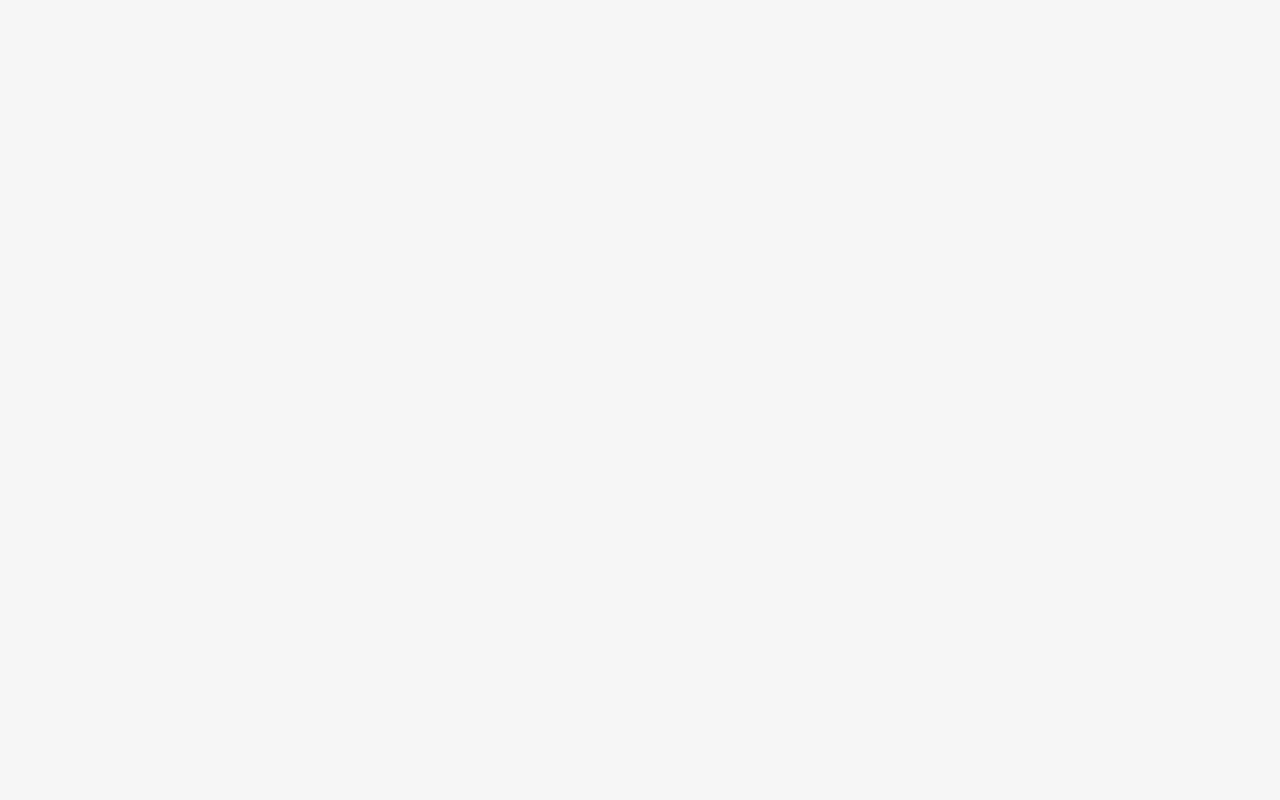
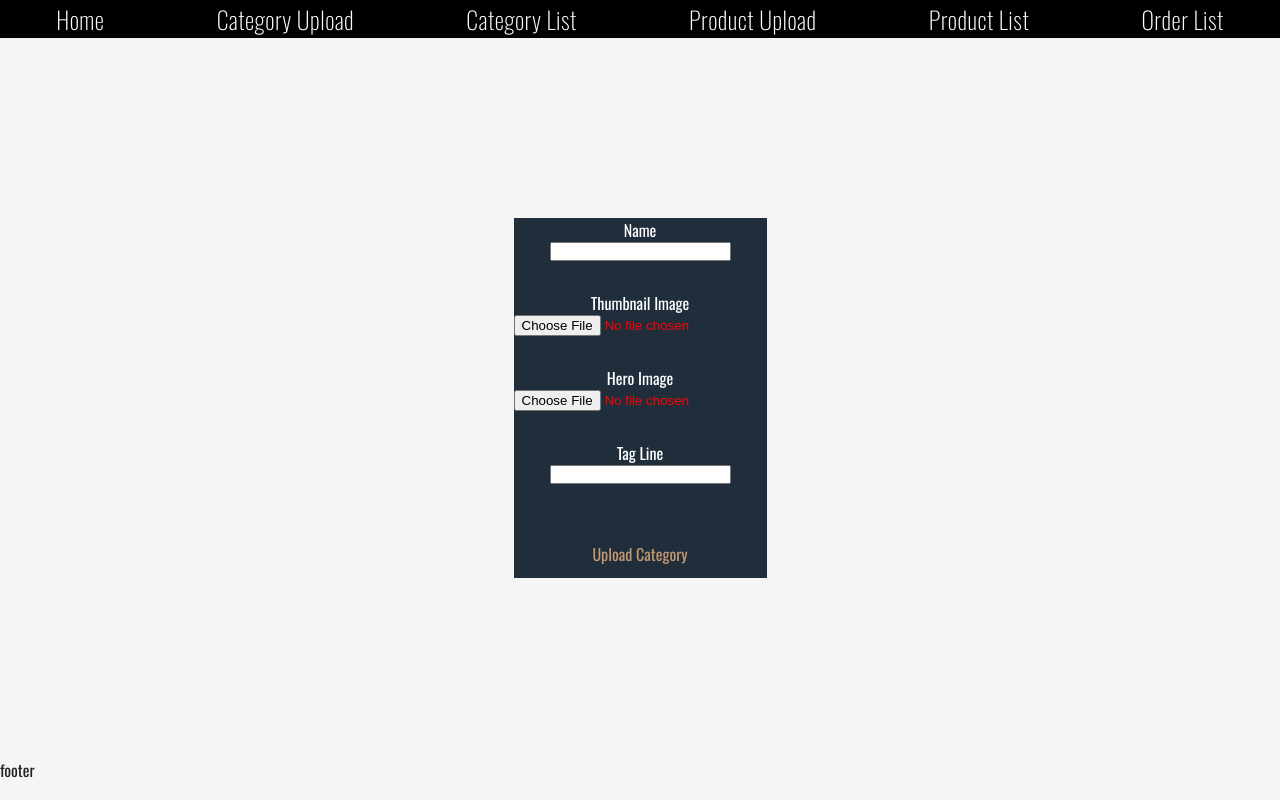
Before and after one commit to Burhanuddin785/DefenceSportsWorld, a React (Create React App) app: page /maalik/categoryUpload in a window 1280 px wide. Before the commit this address had no page. Built offline with nearby package versions, Linux system fonts and the light colour scheme.

Commit message:
Updates 1

```diff
--- a/package.json
+++ b/package.json
@@ -7,13 +7,16 @@
     "@testing-library/jest-dom": "^6.6.3",
     "@testing-library/react": "^16.3.0",
     "@testing-library/user-event": "^13.5.0",
+    "axios": "^1.10.0",
+    "formik": "^2.4.6",
     "prop-types": "^15.8.1",
     "react": "^19.1.0",
     "react-dom": "^19.1.0",
     "react-router-dom": "^7.5.0",
     "react-scripts": "5.0.1",
     "swiper": "^11.2.6",
-    "web-vitals": "^2.1.4"
+    "web-vitals": "^2.1.4",
+    "yup": "^1.6.1"
   },
   "scripts": {
     "start": "react-scripts start",
--- /dev/null
+++ b/src/Components/AdminComponents/featured/CategoryList.jsx
@@ -0,0 +1,61 @@
+import React, { useEffect, useState } from 'react'
+import axios from 'axios'
+import { useNavigate } from 'react-router-dom';
+
+const CategoryList = () => {
+  const [listData, setListData] = useState([]);
+  const navigate = useNavigate();
+  useEffect(()=>{
+    axios.get("http://localhost:8080/api/categories").then((res)=>{ setListData(res.data); console.log(listData)}).catch((err)=>{console.log(err)})
+  },[])
+
+  const handleDelete = (id) => {
+    if (window.confirm("Are you sure you want to delete this category?")) {
+      axios.delete(`http://localhost:8080/api/categories/${id}`)
+        .then(() => {
+          alert("Deleted successfully!");
+          window.location.reload();
+        })
+        .catch((err) => {
+          console.error(err);
+          alert("Something went wrong.");
+        });
+    }
+  };
+
+  return (
+    <div className='CategoryList'>
+      <div>{listData.length === 0 && <button onClick={()=>{navigate('/maalik/categoryUpload')}}>Add Category</button>}</div>
+      <table>
+        <thead>
+        <tr>
+        <th>Name</th>
+        <th>Template Image</th>
+        <th>Hero Image</th>
+        <th>Tag Line</th>
+        <th>Edit</th>
+        <th>Delete</th>
+        </tr>
+        </thead>
+        <tbody>
+        {
+          listData.map((data, index)=>{
+            return(
+              <tr key={index}>
+                <td className='tableData'>{data.name}</td>
+                <td className='tableData'><img className='template' src={`http://localhost:8080/adminUploads/categories/${data.templateImage}`} alt="template"/></td>
+                <td className='tableData'><img className='hero' src={`http://localhost:8080/adminUploads/categories/${data.heroImage}`} alt="hero"/></td>
+                <td className='tableData'>{data.tagLine}</td>
+                <td className='tableData'><button>Edit</button></td>
+                <td className='tableData'><button onClick={()=>{handleDelete(data._id)}}>Delete</button></td>
+              </tr>
+            )
+          })
+        }
+        </tbody>
+      </table>
+    </div>
+  )
+}
+
+export default CategoryList
--- /dev/null
+++ b/src/Components/AdminComponents/featured/CategoryUpload.jsx
@@ -0,0 +1,107 @@
+import React from 'react'
+import axios from 'axios'
+import {useNavigate} from 'react-router-dom'
+import { useFormik } from 'formik'
+import validationSchema from '../../../schemas/AdminComponents/CategorySchema'
+
+const CategoryUpload = () => {
+    const form = useFormik(
+        {
+            validationSchema : validationSchema,
+            initialValues : {
+                name: "",
+                templateImage: null,
+                heroImage: null,
+                tagLine: ""
+            },
+            onSubmit: async (values, {resetForm}) => {
+                const confirm = window.confirm("Are you sure you want to add this category?");
+                if(!confirm) return;
+
+                const formData = new FormData();
+                formData.append("name", values.name);
+                formData.append("templateImage", values.templateImage);
+                formData.append("heroImage", values.heroImage);
+                formData.append("tagLine", values.tagLine);
+
+                try {
+
+                    const res = await axios.post("http://localhost:8080/api/categories", formData, {
+                    headers: {
+                        "Content-Type": "multipart/form-data"
+                    }
+                    }).then(window.alert("Category added successfully"));
+                    console.log(res.data); // Show toast or success message
+                    resetForm();
+                } catch (err) {
+                    console.error("Upload failed", err);
+                }
+            }
+
+        }
+    )
+  return (
+    <div className='CategoryUpload'>
+        <form className='form' onSubmit={form.handleSubmit}>
+            <div className='wrapper'>
+            <div className="text">Name</div>
+            <input
+            type="text"
+            name='name'
+            value={form.values.name}
+            className={"input " + (form.errors.name && form.touched.name) ? "isInvalid" : ""} onChange={form.handleChange}
+            />
+            {form.errors.name && form.touched.name && (
+                <div className="error">{form.errors.name}</div>
+            )}
+            </div>
+
+            <div className='wrapper'>
+            <div className="text">Thumbnail Image</div>
+            <input
+            type="file"
+            name='templateImage'
+            className={"input " + (form.errors.templateImage && form.touched.templateImage) ? "isInvalid" : ""}
+            onChange={(event) =>
+            form.setFieldValue("templateImage", event.currentTarget.files[0])
+            }/>
+            {form.errors.templateImage && form.touched.templateImage && (
+                <div className="error">{form.errors.templateImage}</div>
+            )}
+            </div>
+
+            <div className='wrapper'>
+            <div className="text">Hero Image</div>
+            <input
+            type="file"
+            name='heroImage'
+            className={"input " + (form.errors.heroImage && form.touched.heroImage) ? "isInvalid" : ""}
+            onChange={(event) =>
+            form.setFieldValue("heroImage", event.currentTarget.files[0])
+            }/>
+            {form.errors.heroImage && form.touched.heroImage && (
+                <div className="error">{form.errors.heroImage}</div>
+            )}
+            </div>
+
+            <div className='wrapper'>
+            <div className="text">Tag Line</div>
+            <input
+            type="text"
+            name='tagLine'
+            value={form.values.tagLine}
+            className={"input " + (form.errors.tagLine && form.touched.tagLine) ? "isInvalid" : ""} onChange={form.handleChange}
+            />
+            {form.errors.tagLine && form.touched.tagLine && (
+                <div className="error">{form.errors.tagLine}</div>
+            )}
+            </div>
+
+            <button className="submit">Upload Category</button>
+
+        </form>
+    </div>
+  )
+}
+
+export default CategoryUpload
--- a/src/Components/AdminComponents/shared/header.jsx
+++ b/src/Components/AdminComponents/shared/header.jsx
@@ -1,16 +1,20 @@
 import React from 'react'
-import '../../../Css/AdminComponents/header.css'
+import { useNavigate } from 'react-router-dom'
 
-const header = () => {
+const Header = () => {
+
+  let navigate = useNavigate();
+
   return (
-    <div className='header'>
+    <div className='Adminheader'>
       <label>Home</label>
+      <label onClick={()=>{navigate('categoryUpload')}}>Category Upload</label>
+      <label onClick={()=>{navigate('categoryList')}}>Category List</label>
       <label>Product Upload</label>
       <label>Product List</label>
       <label>Order List</label>
-      <label>Home</label>
     </div>
   )
 }
 
-export default header
+export default Header
--- /dev/null
+++ b/src/Css/AdminComponents/adminCSS.css
@@ -0,0 +1,76 @@
+.Adminheader{
+    background-color: black;
+    height: auto;
+    display: flex;
+    align-items: center;
+    justify-content: center;
+    width: 100vw;
+    font-size: 10px;
+}
+.CategoryUpload{
+    height: 90vh;
+    width: 100vw;
+    display: flex;
+    justify-content: center;
+    align-items: center;
+}
+.CategoryUpload .form{
+    display: flex;
+    flex-direction: column;
+    justify-content: center;
+    align-items: center;
+    color: white;
+    height: auto;
+    width: auto;
+    background-color: #202e3c;
+    gap: 30px;
+}
+.CategoryUpload .form .wrapper{
+    display: flex;
+    justify-content: center;
+    align-items: center;
+    flex-direction: column;
+
+}
+.CategoryUpload .form .input{
+      background: none;
+  outline: none;
+  border: none;
+}
+.CategoryUpload .isInvalid{
+    color: red;
+}
+.CategoryUpload .form .submit{
+    cursor: pointer;
+}
+.CategoryList{
+    display: flex;
+    height: 100vh;
+    width: 100vw;
+    flex-direction: column;
+    justify-content: start;
+    align-items: center;
+}
+.template{
+    height: 50px;
+    width: auto;
+    object-fit: cover;
+}
+.hero{
+    height: 50px;
+    width: auto;
+    object-fit: cover;
+}
+.tableData{
+    text-align: center;
+}
+.CategoryList button{
+    height: 50px;
+    width: auto;
+    background-color: black;
+    border-radius: 10px;
+    display: flex;
+    justify-content: center;
+    align-items: center;
+
+}
--- a/src/Css/AdminComponents/header.css
+++ /dev/null
@@ -1,7 +0,0 @@
-.Adminheader{
-    height: 120px;
-    width: 100vw;
-    font-size: 10px;
-    display: flex;
-    align-items: center;
-}
--- a/src/modules/AdminModules.js
+++ b/src/modules/AdminModules.js
@@ -2,6 +2,7 @@ import React from 'react'
 import {Outlet} from 'react-router-dom'
 import Header from '../Components/AdminComponents/shared/header'
 import Footer from '../Components/AdminComponents/shared/footer'
+import '../Css/AdminComponents/adminCSS.css'
 
 const AdminModules = () => {
   return (
--- a/src/routes/AllRoutes.jsx
+++ b/src/routes/AllRoutes.jsx
@@ -8,20 +8,24 @@ import Cart from '../Components/UserComponents/featured/Cart'
 import UserComponents from '../modules/UserModules'
 import AdminModules from '../modules/AdminModules'
 import AdminHome from '../Components/AdminComponents/featured/Home'
+import CategoryUpload from '../Components/AdminComponents/featured/CategoryUpload'
+import CategoryList from '../Components/AdminComponents/featured/CategoryList'
 
 const AllRoutes = ()=>{
     return (
         <Routes>
             <Route path="" element={<UserComponents/>}>
-            <Route path="" element={<Home/>} />
-            <Route path="/categories" element={<Category/>} />
-            <Route path="/categories/:categoryName" element={<AllProductList/>} />
-            <Route path="/categories/:categoryName/:product" element={<ProductPage/>} />
-            <Route path="/cart" element={<Cart/>} />
+                <Route path="" element={<Home/>} />
+                <Route path="/categories" element={<Category/>} />
+                <Route path="/categories/:categoryName" element={<AllProductList/>} />
+                <Route path="/categories/:categoryName/:product" element={<ProductPage/>} />
+                <Route path="/cart" element={<Cart/>} />
             </Route>
 
             <Route path="maalik" element={<AdminModules/>}>
                 <Route path="" element={<AdminHome/>}/>
+                <Route path="categoryUpload" element={<CategoryUpload/>}/>
+                <Route path="categoryList" element={<CategoryList/>}/>
             </Route>
         </Routes>
     )
--- /dev/null
+++ b/src/schemas/AdminComponents/CategorySchema.js
@@ -0,0 +1,10 @@
+ import * as Yup from 'yup'
+
+ const validationSchema = Yup.object({
+    name: Yup.string().required("Category name is required"),
+    templateImage: Yup.mixed().required("Template image is required"),
+    heroImage: Yup.mixed().required("Hero image is required"),
+    tagLine: Yup.string().required("Tagline is required")
+  });
+
+  export default validationSchema
```
Also changed, not shown: 1 other file (tests, documents, lock files or other folders).
